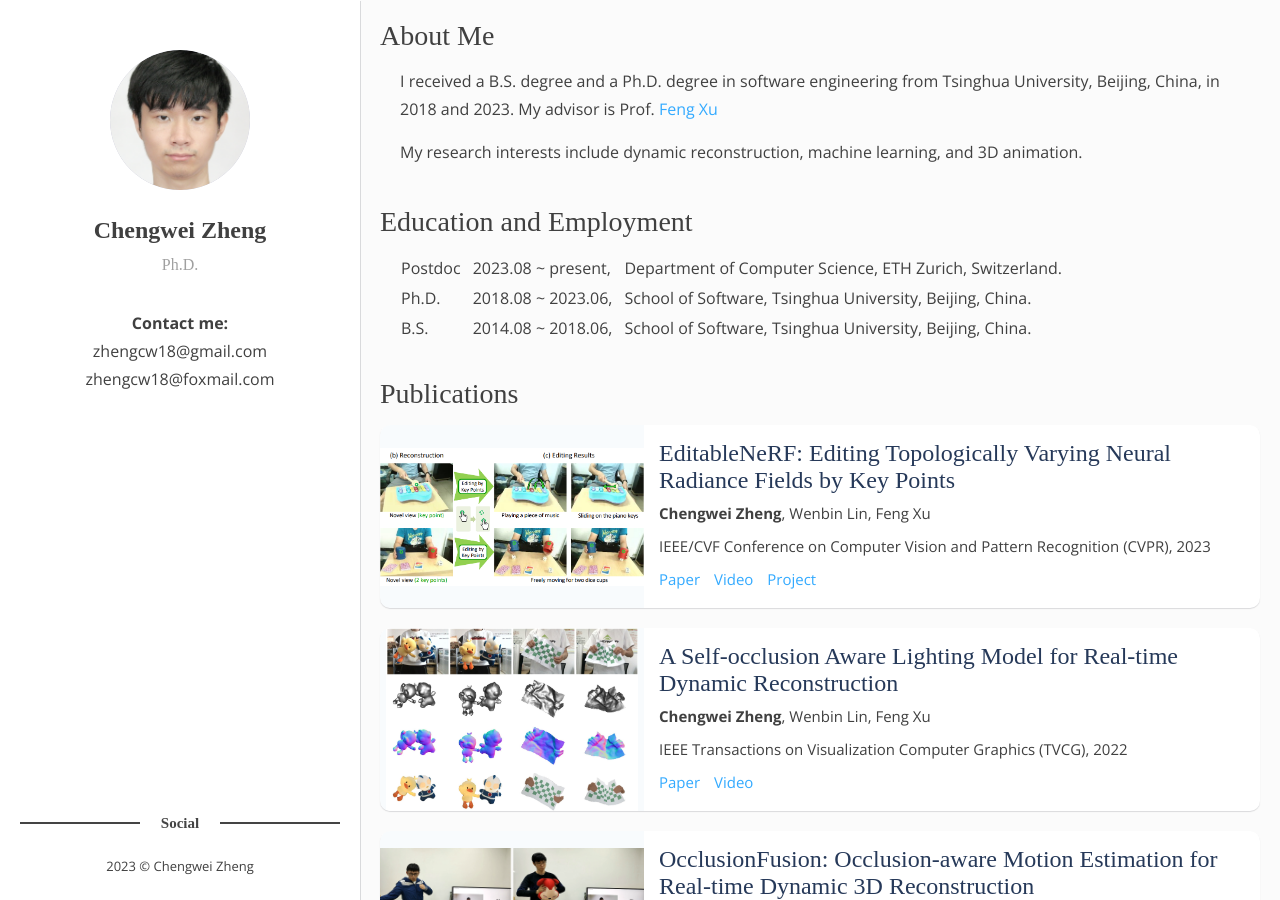
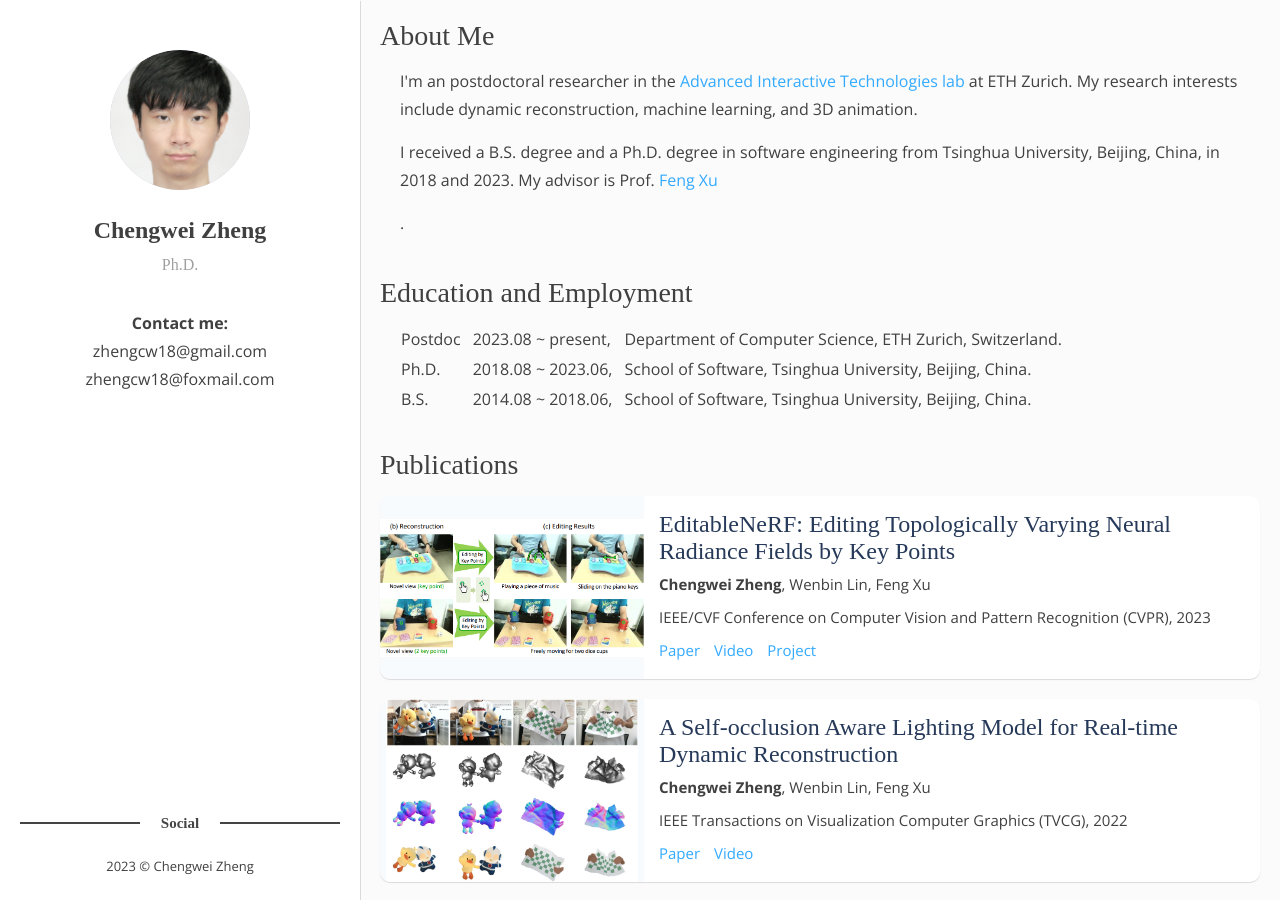
Before and after one commit to chengwei-zheng/chengwei-zheng.github.io, a Jekyll site: the page built from index.html, in a window 1280 px wide and 900 px high. Built offline with Jekyll 4.4.1, drawn with Linux system fonts in a browser that asks for light colours; some web fonts are replaced; the list of posts is cut into pages by our own code.

Commit message:
update230925

```diff
--- a/_includes/cv.html
+++ b/_includes/cv.html
@@ -3,7 +3,10 @@
 
     <div style="margin-bottom: 40px;">
 	  <h2> About Me </h2>
-	  <div style="font-size: 16px; margin-left:20px;"><p>I received a B.S. degree and a Ph.D. degree in software engineering from Tsinghua University, Beijing, China, in 2018 and 2023. My advisor is Prof. <a href="http://xufeng.site/">Feng Xu</a></p><p>My research interests include dynamic reconstruction, machine learning, and 3D animation.</p> </div>
+	  <div style="font-size: 16px; margin-left:20px;">
+	    <p>I'm an postdoctoral researcher in the <a href="https://ait.ethz.ch/">Advanced Interactive Technologies lab</a> at ETH Zurich. My research interests include dynamic reconstruction, machine learning, and 3D animation.</p>
+	    <p>I received a B.S. degree and a Ph.D. degree in software engineering from Tsinghua University, Beijing, China, in 2018 and 2023. My advisor is Prof. <a href="http://xufeng.site/">Feng Xu</a></p>.
+	   </div>
 	</div>
     <div>
 	  <h2> Education and Employment </h2>
```
